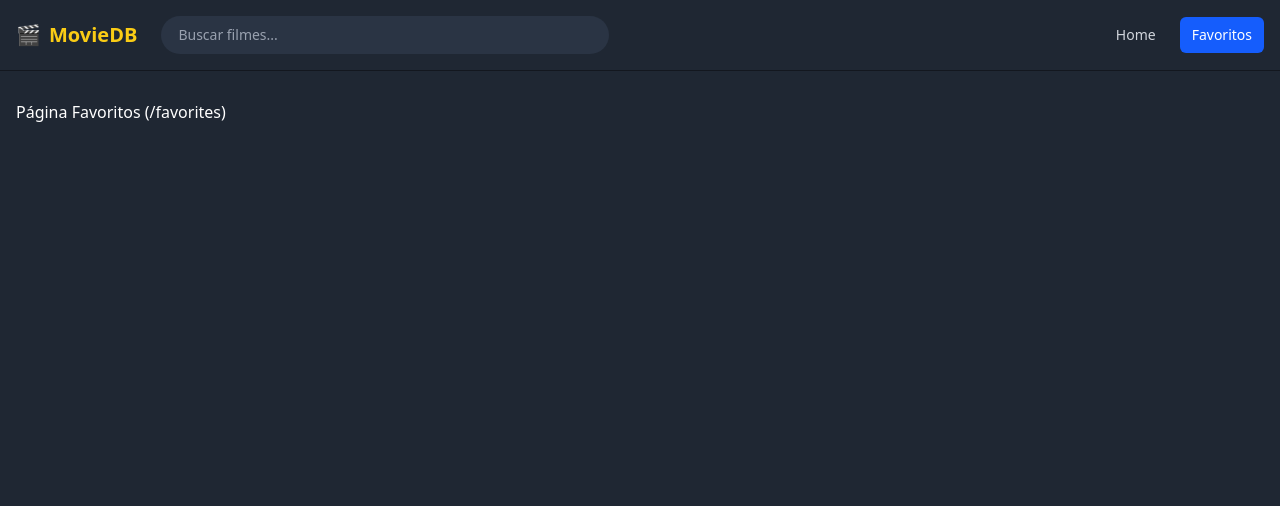
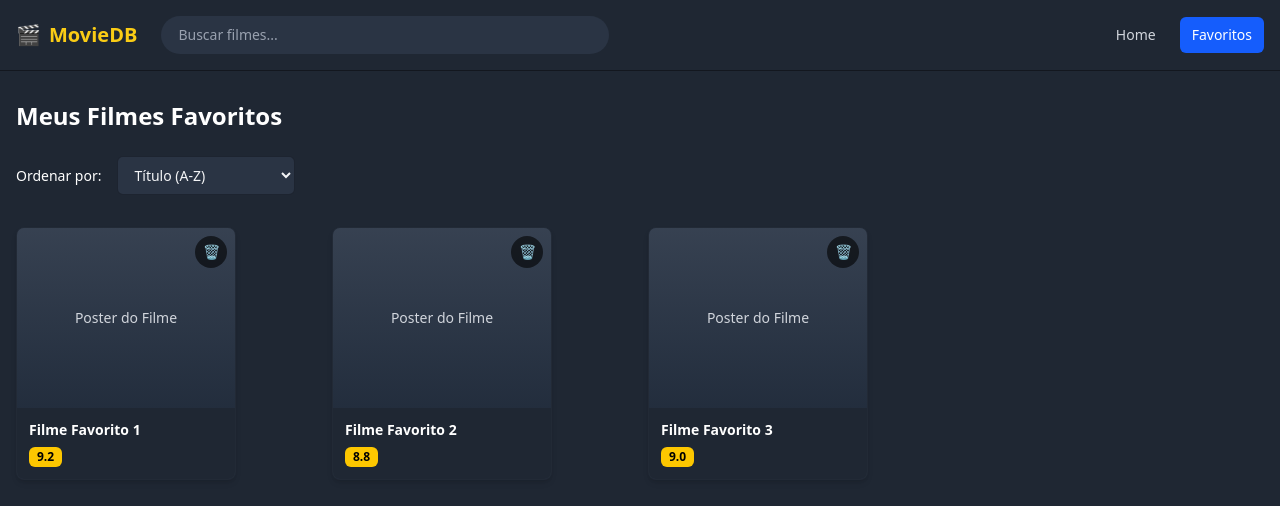
Before and after one commit to Alefy00/themovie, a React (Vite) app in the folder tmdb-movies-app/: page /favorites in a window 1280 px wide. Shown: the top 506 px of the page. Built offline with nearby package versions, Linux system fonts and the light colour scheme.

Commit message:
fix: implementação tela de favoritos

```diff
--- /dev/null
+++ b/tmdb-movies-app/src/components/FavoriteCard/FavoriteCard.tsx
@@ -0,0 +1,44 @@
+type FavoriteCardProps = {
+  id: number;
+  title: string;
+  rating: number;
+  onRemove: (id: number) => void;
+};
+
+export default function FavoriteCard({
+  id,
+  title,
+  rating,
+  onRemove,
+}: FavoriteCardProps) {
+  return (
+    <div className="bg-[#2a3444] rounded-lg overflow-hidden shadow-md border border-black/20 flex flex-col w-full max-w-[220px]">
+      {/* Poster / área visual */}
+      <div className="relative flex-1 min-h-[180px] bg-gradient-to-b from-gray-600/40 to-gray-800/60 flex items-center justify-center text-gray-300 text-sm">
+        <span>Poster do Filme</span>
+
+        {/* Botão remover favorito (lixeira) */}
+        <button
+          onClick={() => onRemove(id)}
+          className="absolute top-2 right-2 bg-black/60 rounded-full w-8 h-8 flex items-center justify-center text-white hover:bg-black/80 transition"
+          title="Remover dos favoritos"
+        >
+          🗑
+        </button>
+      </div>
+
+      {/* Rodapé */}
+      <div className="bg-[#1f2733] px-3 py-3 flex flex-col gap-2">
+        <p className="text-sm text-white font-semibold leading-snug line-clamp-2">
+          {title}
+        </p>
+
+        <div className="flex items-center gap-2">
+          <span className="inline-block text-xs font-semibold bg-yellow-400 text-black rounded-md px-2 py-[2px]">
+            {rating.toFixed(1)}
+          </span>
+        </div>
+      </div>
+    </div>
+  );
+}
--- a/tmdb-movies-app/src/features/favorites/favoritesSlice.ts
+++ b/tmdb-movies-app/src/features/favorites/favoritesSlice.ts
@@ -4,8 +4,8 @@ import type { PayloadAction } from "@reduxjs/toolkit";
 export type FavoriteMovie = {
   id: number;
   title: string;
+  vote_average: number;
   poster_path?: string | null;
-  vote_average?: number;
 };
 
 type FavoritesState = {
@@ -13,7 +13,11 @@ type FavoritesState = {
 };
 
 const initialState: FavoritesState = {
-  items: [],
+  items: [
+    { id: 101, title: "Filme Favorito 1", vote_average: 9.2 },
+    { id: 102, title: "Filme Favorito 2", vote_average: 8.8 },
+    { id: 103, title: "Filme Favorito 3", vote_average: 9.0 },
+  ],
 };
 
 const favoritesSlice = createSlice({
--- a/tmdb-movies-app/src/pages/Favorites/FavoritesPage.tsx
+++ b/tmdb-movies-app/src/pages/Favorites/FavoritesPage.tsx
@@ -1,7 +1,79 @@
+import { useState, useMemo } from "react";
+import { useAppDispatch, useAppSelector } from "../../app/hooks";
+import { removeFavorite } from "../../features/favorites/favoritesSlice";
+import FavoriteCard from "../../components/FavoriteCard/FavoriteCard";
+
 export default function FavoritesPage() {
+  const dispatch = useAppDispatch();
+  const favorites = useAppSelector((state) => state.favorites.items);
+
+  // opções de ordenação
+  type SortOption = "title-asc" | "title-desc" | "rating-desc" | "rating-asc";
+  const [sortBy, setSortBy] = useState<SortOption>("title-asc");
+
+  // aplica ordenação visual
+  const sortedFavorites = useMemo(() => {
+    const arr = [...favorites];
+
+    switch (sortBy) {
+      case "title-asc":
+        arr.sort((a, b) => a.title.localeCompare(b.title));
+        break;
+      case "title-desc":
+        arr.sort((a, b) => b.title.localeCompare(a.title));
+        break;
+      case "rating-desc":
+        arr.sort((a, b) => b.vote_average - a.vote_average);
+        break;
+      case "rating-asc":
+        arr.sort((a, b) => a.vote_average - b.vote_average);
+        break;
+      default:
+        break;
+    }
+
+    return arr;
+  }, [favorites, sortBy]);
+
+  function handleRemove(id: number) {
+    dispatch(removeFavorite(id));
+  }
+
   return (
-    <div className="text-white">
-      Página Favoritos (/favorites)
-    </div>
+    <section className="max-w-7xl mx-auto">
+      {/* Título */}
+      <h1 className="text-2xl font-semibold text-white">
+        Meus Filmes Favoritos
+      </h1>
+
+      {/* Linha de ordenação */}
+      <div className="mt-6 flex flex-col gap-2 text-sm text-gray-200 md:flex-row md:items-center md:gap-4">
+        <span className="text-white font-medium">Ordenar por:</span>
+
+        <select
+          className="bg-[#2a3444] text-gray-100 border border-black/30 rounded-md px-3 py-2 text-sm max-w-[180px] outline-none focus:border-blue-500"
+          value={sortBy}
+          onChange={(e) => setSortBy(e.target.value as SortOption)}
+        >
+          <option value="title-asc">Título (A-Z)</option>
+          <option value="title-desc">Título (Z-A)</option>
+          <option value="rating-desc">Nota (maior-menor)</option>
+          <option value="rating-asc">Nota (menor-maior)</option>
+        </select>
+      </div>
+
+      {/* Grid de favoritos */}
+      <div className="grid gap-4 sm:grid-cols-2 md:grid-cols-3 lg:grid-cols-4 mt-8">
+        {sortedFavorites.map((movie) => (
+          <FavoriteCard
+            key={movie.id}
+            id={movie.id}
+            title={movie.title}
+            rating={movie.vote_average}
+            onRemove={handleRemove}
+          />
+        ))}
+      </div>
+    </section>
   );
 }
```
